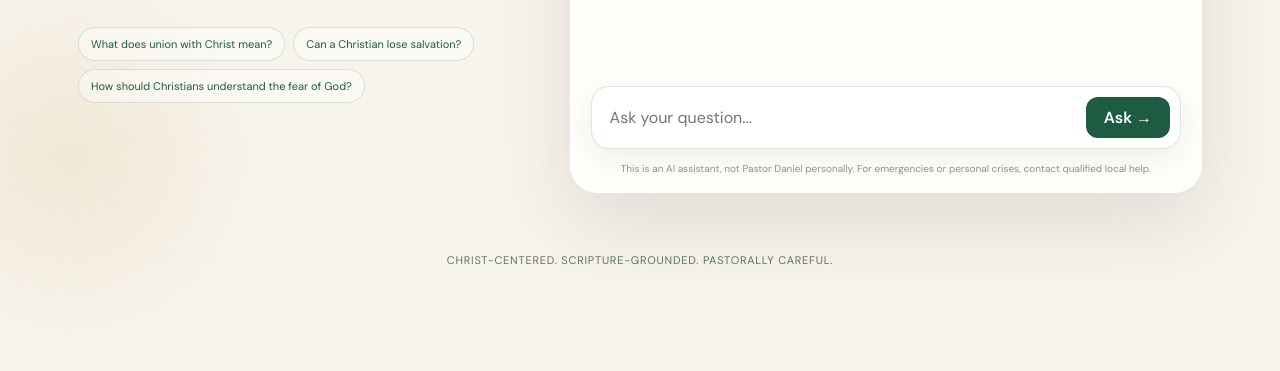
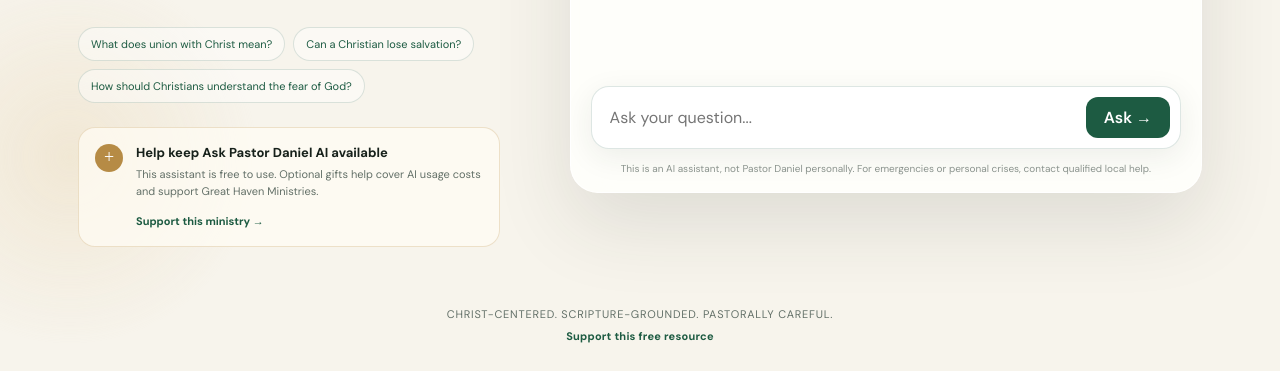
Before and after one commit to danielfolarin/ask-pastor-backend, a website: page public/index.html in a window 1280 px wide. Shown: the part 623-994 px from the top of the page. Before the commit the page ends 929 px from the top, so only its background shows below. Drawn offline with Linux system fonts and the light colour scheme; a web font is replaced by a local one.

Commit message:
Add optional ministry support links

```diff
--- a/public/index.html
+++ b/public/index.html
@@ -31,6 +31,14 @@
         <button>Can a Christian lose salvation?</button>
         <button>How should Christians understand the fear of God?</button>
       </div>
+      <aside class="support-card">
+        <span class="support-icon">+</span>
+        <div>
+          <strong>Help keep Ask Pastor Daniel AI available</strong>
+          <p>This assistant is free to use. Optional gifts help cover AI usage costs and support Great Haven Ministries.</p>
+          <a href="https://greathaven.org/donate" target="_blank" rel="noopener noreferrer">Support this ministry <span>→</span></a>
+        </div>
+      </aside>
     </section>
 
     <section class="chat-shell">
@@ -52,6 +60,7 @@
 
   <footer>
     <p>Christ-centered. Scripture-grounded. Pastorally careful.</p>
+    <a href="https://greathaven.org/donate" target="_blank" rel="noopener noreferrer">Support this free resource</a>
   </footer>
   <script src="/app.js"></script>
 </body>
--- a/public/styles.css
+++ b/public/styles.css
@@ -55,6 +55,38 @@ h1 em { color: var(--green); font-weight: 400; }
   border-radius: 999px; padding: 9px 12px; cursor: pointer; font: inherit; font-size: 11px;
 }
 .suggestions button:hover { background: #fff; }
+.support-card {
+  display: flex;
+  gap: 13px;
+  align-items: flex-start;
+  max-width: 450px;
+  margin-top: 24px;
+  padding: 16px;
+  border: 1px solid rgba(182, 139, 69, .24);
+  border-radius: 17px;
+  background: rgba(255, 252, 244, .72);
+}
+.support-icon {
+  display: grid;
+  place-items: center;
+  width: 28px;
+  height: 28px;
+  flex: 0 0 auto;
+  border-radius: 50%;
+  color: #fff;
+  background: var(--gold);
+  font-family: "Libre Caslon Display", serif;
+  font-size: 18px;
+}
+.support-card strong { display: block; font-size: 13px; color: var(--ink); }
+.support-card p { margin: 5px 0 9px; color: var(--muted); font-size: 11px; line-height: 1.55; }
+.support-card a, footer a {
+  color: var(--green);
+  font-size: 11px;
+  font-weight: 700;
+  text-decoration: none;
+}
+.support-card a:hover, footer a:hover { text-decoration: underline; }
 .chat-shell {
   min-height: 690px;
   background: var(--paper);
@@ -93,6 +125,8 @@ textarea { flex: 1; border: 0; outline: 0; resize: none; padding: 10px 8px; font
 #send:disabled { opacity: .55; cursor: wait; }
 .disclaimer { color: #8a938d; text-align: center; font-size: 10px; margin: 12px 20px 16px; line-height: 1.5; }
 footer { text-align: center; color: var(--muted); font-size: 11px; padding: 0 20px 28px; letter-spacing: .07em; text-transform: uppercase; }
+footer p { margin: 0 0 8px; }
+footer a { letter-spacing: .02em; text-transform: none; }
 @keyframes pulse { 50% { opacity: .25; transform: translateY(-2px); } }
 @keyframes rise { from { opacity: 0; transform: translateY(5px); } }
 @media (max-width: 860px) {
```
